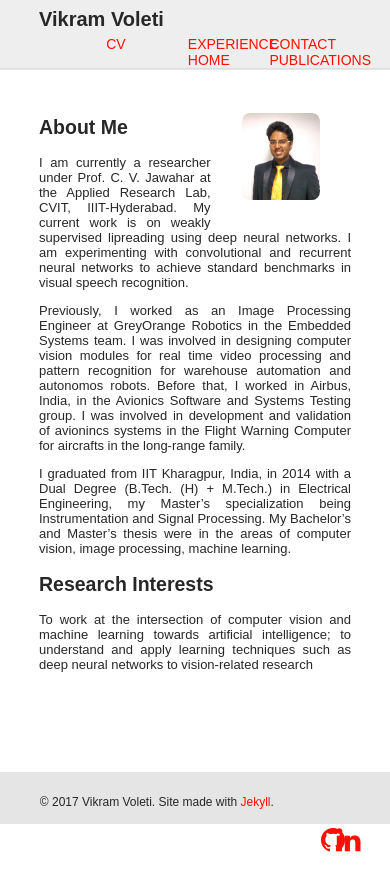
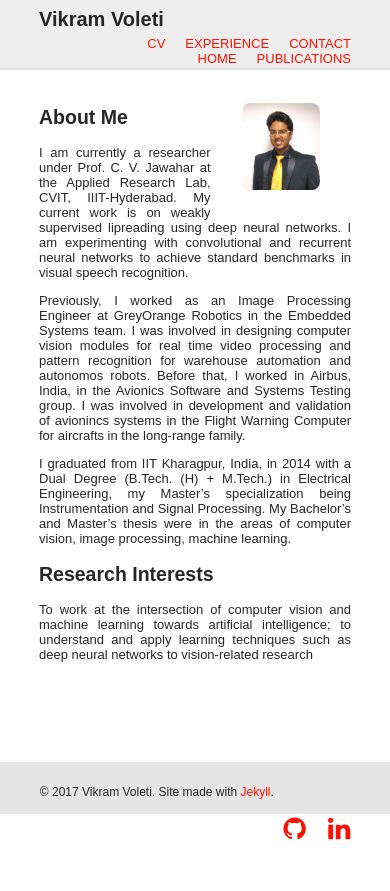
Before and after one commit to voletiv/voletiv.github.io, a Jekyll site: the page built from _pages/index.md, in a window 390 px wide. Shown: the top 891 px of the page. Built offline with Jekyll 4.4.1, drawn with Linux system fonts in a browser that asks for light colours; nearby versions of some CDN libraries.

Commit message:
Mobile - profile pic, nav
Former-commit-id: e5ac6b767f642b40ce27eabe5f87f5a567b61102

```diff
--- a/_sass/_style.scss
+++ b/_sass/_style.scss
@@ -199,17 +199,16 @@
     .body-container {
         max-width: $med-width;
         transition: 0.3s ease all;
-        padding-top: 100px;
+        padding-top: 90px;
     }
     .navbar {
         height: 50px;
         padding: 20px 0px 0px 0px;
     }
     .nav-list {
-        font-size: 14px;
-        width: 30%;
-        margin: 0px 0px 0px 0px;
-        // margin: 0px 0px 0px 20px;
+        font-size: 13px;
+        // width: 30%;
+        margin: 0px 0px 0px 20px;
         // background-color: #eeeeee;
         // border: 1px solid darken(#ffffff, 20%);
     }
```
